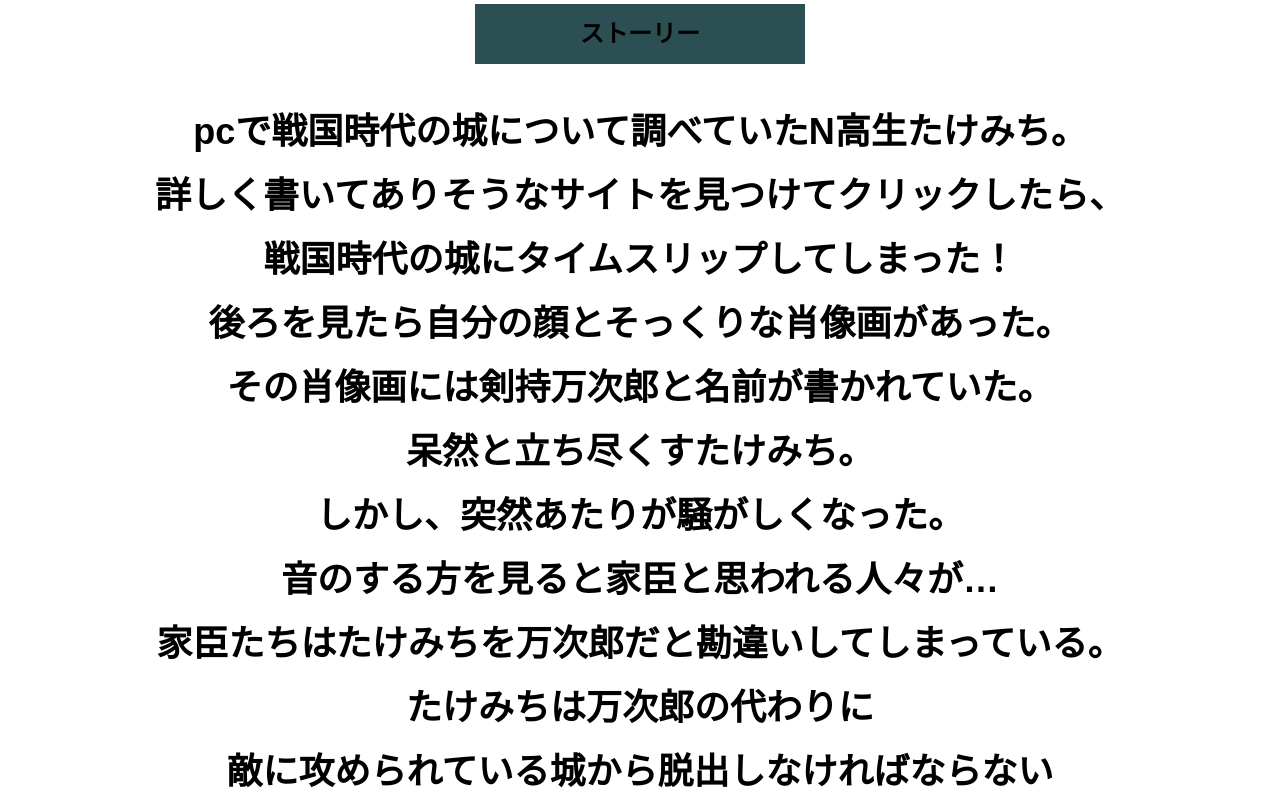
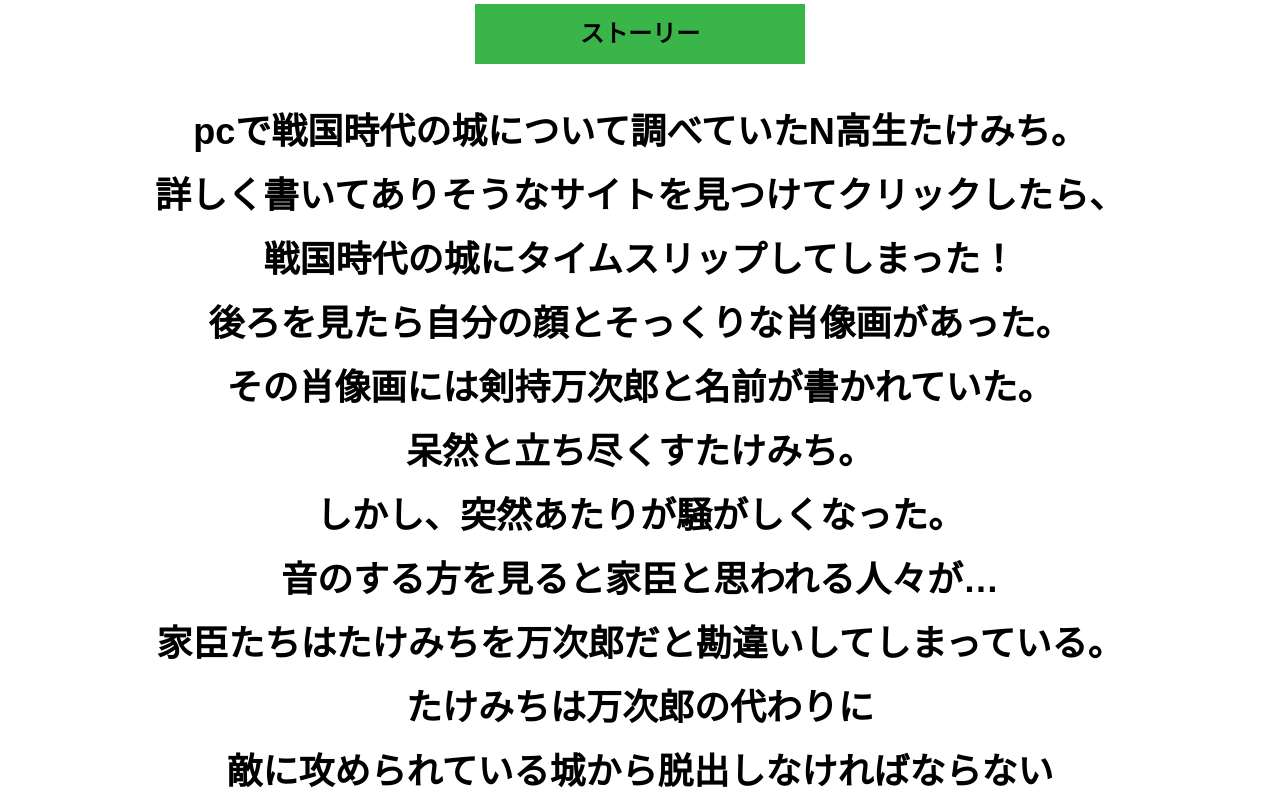
Before and after one commit to Anubis812/alfa-yokohama-G-7, a plain HTML site: page index.html in a window 1280 px wide. Shown: the part 1096-1900 px from the top of the page. Drawn offline with nearby package versions, Linux system fonts and the light colour scheme; files that its build step writes are made by us from their sources.

Commit message:
Update _text.scss

```diff
--- a/assets/css/modules/_text.scss
+++ b/assets/css/modules/_text.scss
@@ -32,7 +32,7 @@
     }
   }
   &--keycolor {
-    background-color: #2c4f54;
+    background-color: #39b54a;
   }
   &--story {
     width: 330px;
```
